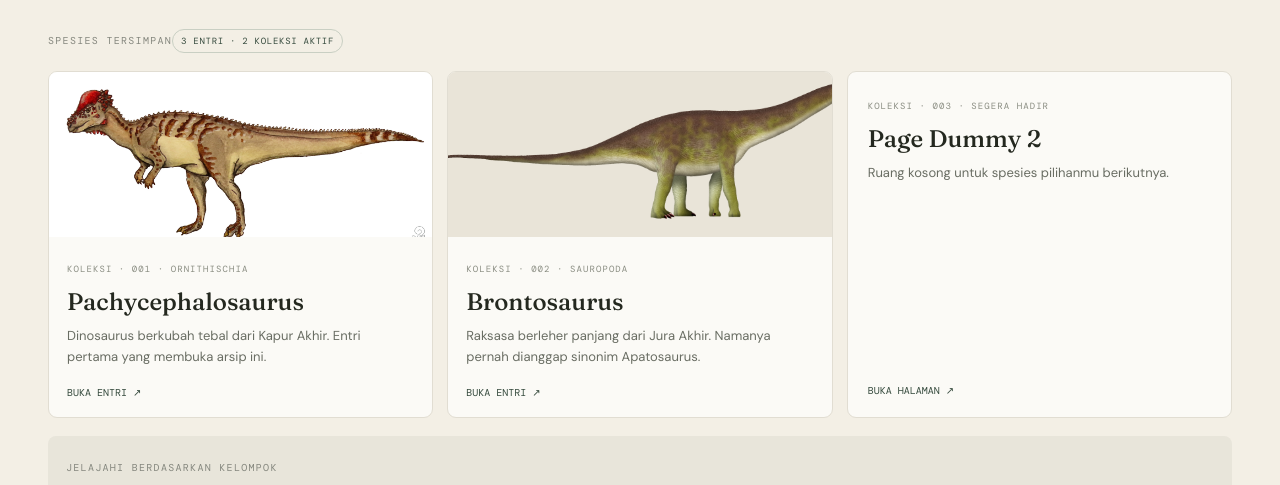
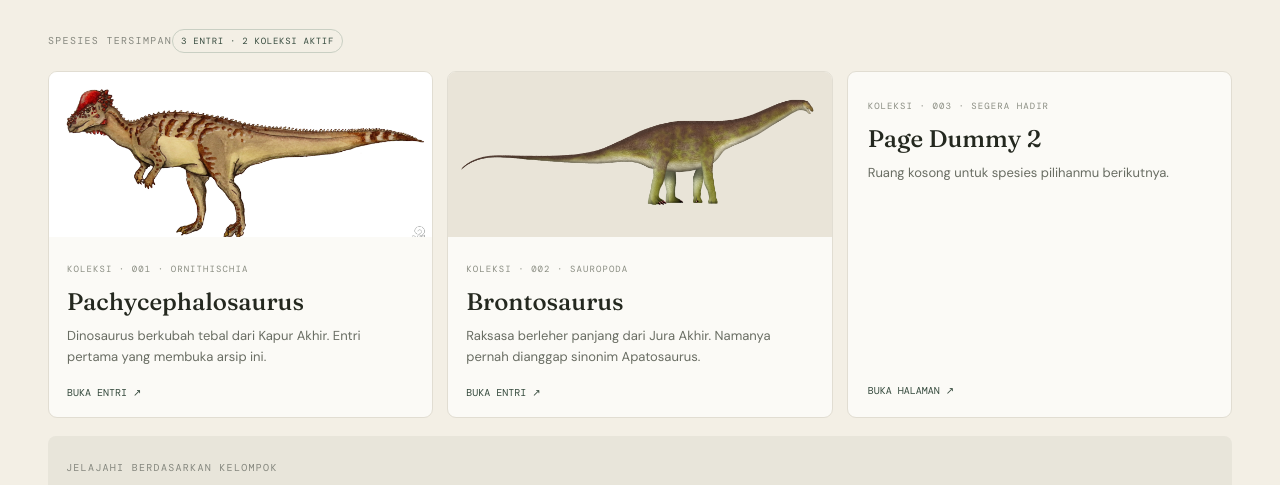
Before and after one commit to FxieL/Paleont-Project, a plain HTML site: page collection.html in a window 1280 px wide. Shown: the part 309-794 px from the top of the page. Drawn offline with nearby package versions, Linux system fonts and the light colour scheme.

Commit message:
Fix Brontosaurus thumbnail cropping

```diff
--- a/collection.html
+++ b/collection.html
@@ -4,6 +4,6 @@
 <main class="page"><p class="crumb"><a href="index.html">Beranda</a> &nbsp;/&nbsp; Koleksi</p><div class="intro"><span class="eyebrow">Arsip · terus bertumbuh</span><h1>Koleksi dinosaurus</h1><p>Kenalan dengan penghuni masa lampau, satu spesies dalam satu waktu. Ini katalog kecil yang akan terus bertambah seiring rasa ingin tahu dan perjalanan belajar.</p></div>
 <section style="margin-top:30px"><div class="museum-top"><span class="tiny-label">Spesies tersimpan</span><span class="tag">3 entri · 2 koleksi aktif</span></div><div class="cards">
 <a class="entry-card" href="pachy.html" style="padding:0;overflow:hidden"><img src="images/Pachy/Pachycephalosaurus_2026.jpg" alt="Ilustrasi Pachycephalosaurus" style="width:100%;height:165px;object-fit:cover;background:#e9e4d8"><div style="padding:18px;display:flex;flex:1;flex-direction:column;justify-content:space-between"><div><span class="overline">Koleksi · 001 · Ornithischia</span><h2>Pachycephalosaurus</h2><p>Dinosaurus berkubah tebal dari Kapur Akhir. Entri pertama yang membuka arsip ini.</p></div><span class="go">BUKA ENTRI ↗</span></div></a>
-<a class="entry-card" href="brontosaurus.html" style="padding:0;overflow:hidden"><img src="images/Brontosaurus/Brontosaurus_TD.png" alt="Ilustrasi Brontosaurus oleh TotalDino" style="width:100%;height:165px;object-fit:cover;object-position:center;background:#e9e4d8"><div style="padding:18px;display:flex;flex:1;flex-direction:column;justify-content:space-between"><div><span class="overline">Koleksi · 002 · Sauropoda</span><h2>Brontosaurus</h2><p>Raksasa berleher panjang dari Jura Akhir. Namanya pernah dianggap sinonim Apatosaurus.</p></div><span class="go">BUKA ENTRI ↗</span></div></a>
+<a class="entry-card" href="brontosaurus.html" style="padding:0;overflow:hidden"><img src="images/Brontosaurus/Brontosaurus_TD.png" alt="Ilustrasi Brontosaurus oleh TotalDino" style="width:100%;height:165px;object-fit:contain;object-position:center;background:#e9e4d8"><div style="padding:18px;display:flex;flex:1;flex-direction:column;justify-content:space-between"><div><span class="overline">Koleksi · 002 · Sauropoda</span><h2>Brontosaurus</h2><p>Raksasa berleher panjang dari Jura Akhir. Namanya pernah dianggap sinonim Apatosaurus.</p></div><span class="go">BUKA ENTRI ↗</span></div></a>
 <a class="entry-card" href="dummy2.html"><div><span class="overline">Koleksi · 003 · Segera hadir</span><h2>Page Dummy 2</h2><p>Ruang kosong untuk spesies pilihanmu berikutnya.</p></div><span class="go">BUKA HALAMAN ↗</span></a>
 </div></section><div class="callout"><span class="tiny-label">Jelajahi berdasarkan kelompok</span><p><a class="source-link" href="sauropoda.html">Sauropoda — kenali kelompok raksasa berleher panjang ↗</a></p></div><div class="callout"><span class="tiny-label">Catatan kolektor</span><p>Koleksi ini bukan daftar lengkap dinosaurus. Kita bisa menambahkan spesies baru kapan pun ada mainan, fosil, museum, atau pertanyaan menarik yang ingin disimpan.</p></div></main><footer class="footer"><span>FOSIL & CERITA · KATALOG DINOSAURUS</span><span>Entri pertama: Pachycephalosaurus</span></footer></div></body></html>
```
